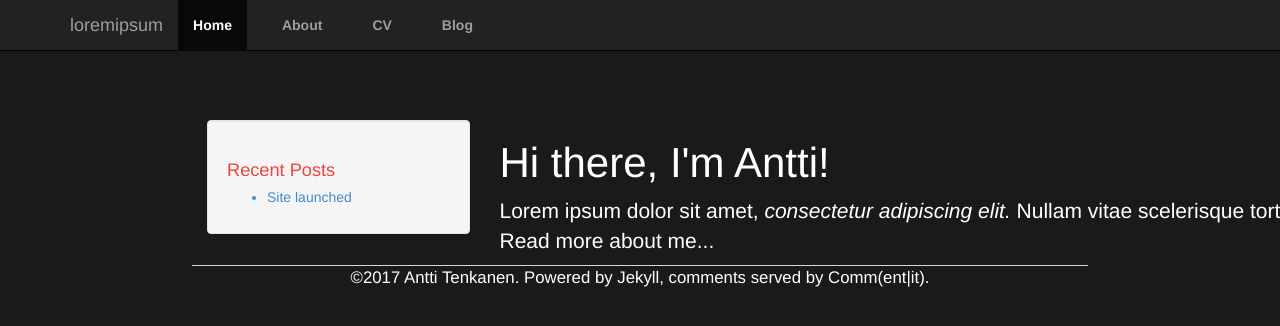
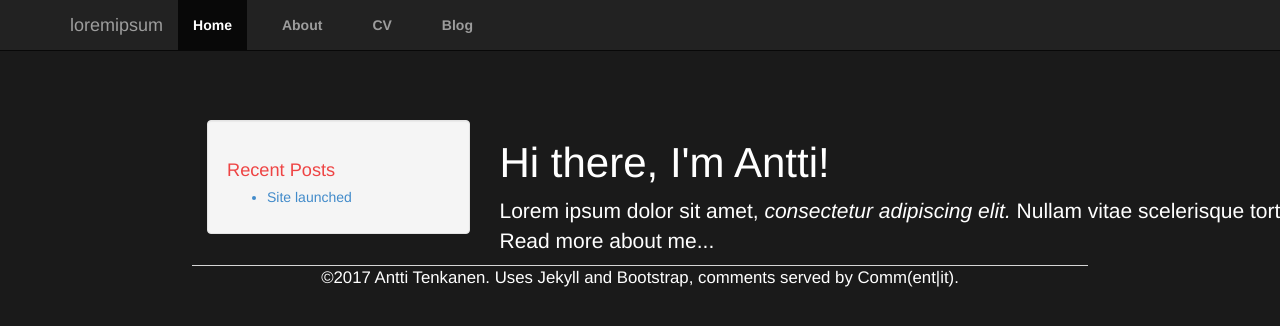
Before and after one commit to plantecophys/plantecophys, a Jekyll site: the page built from index.html, in a window 1280 px wide. Shown: the top 326 px of the page. Built offline with Jekyll 4.4.1, drawn with Linux system fonts in a browser that asks for light colours; the list of posts is cut into pages by our own code.

Commit message:
Update footer.html

```diff
--- a/_includes/footer.html
+++ b/_includes/footer.html
@@ -1,3 +1,3 @@
 <footer>
-<p class="copyright">&copy;{{ site.time | date: '%Y' }} Antti Tenkanen. Powered by <a href="http://jekyllrb.com">Jekyll</a>, comments served by <a href="http://https://commentit.io/"> Comm(ent|it)</a>.
+<p class="copyright">&copy;{{ site.time | date: '%Y' }} Antti Tenkanen. Uses <a href="http://jekyllrb.com">Jekyll</a> and <a href="https://getbootstrap.com/">Bootstrap</a>, comments served by <a href="http://https://commentit.io/"> Comm(ent|it)</a>.
 </footer>
```
